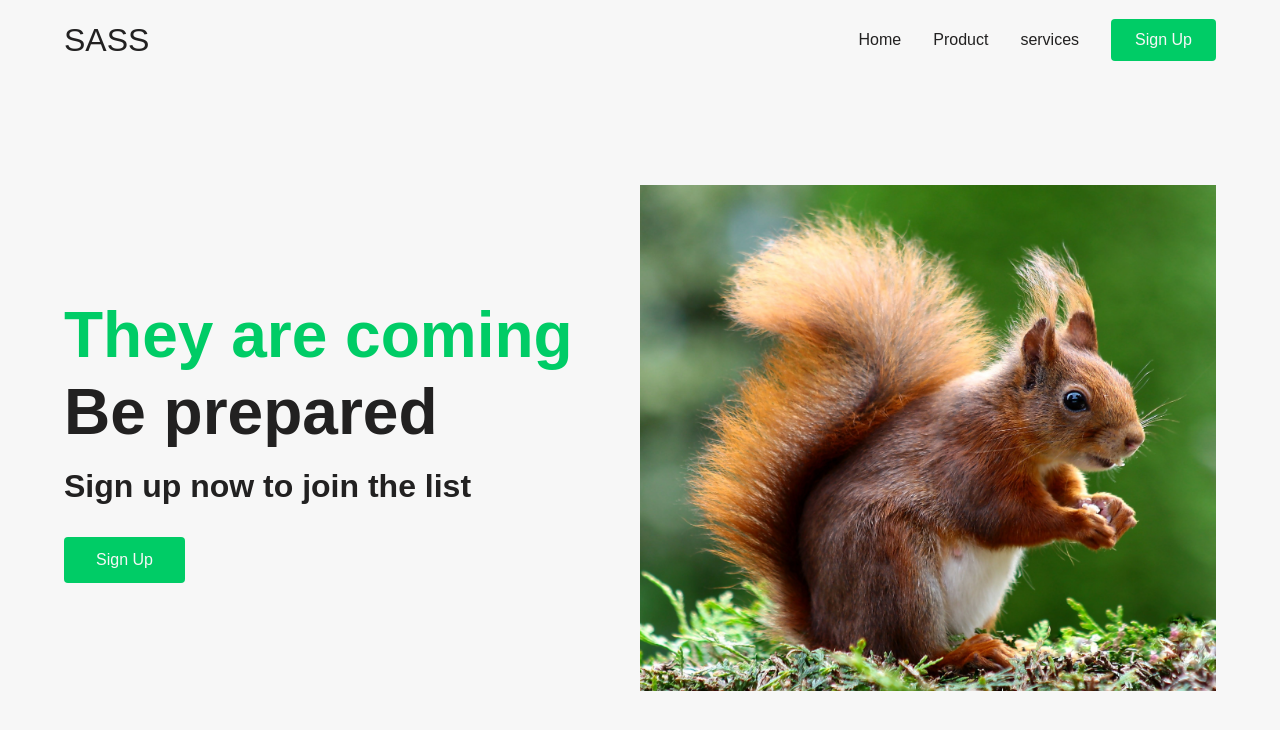
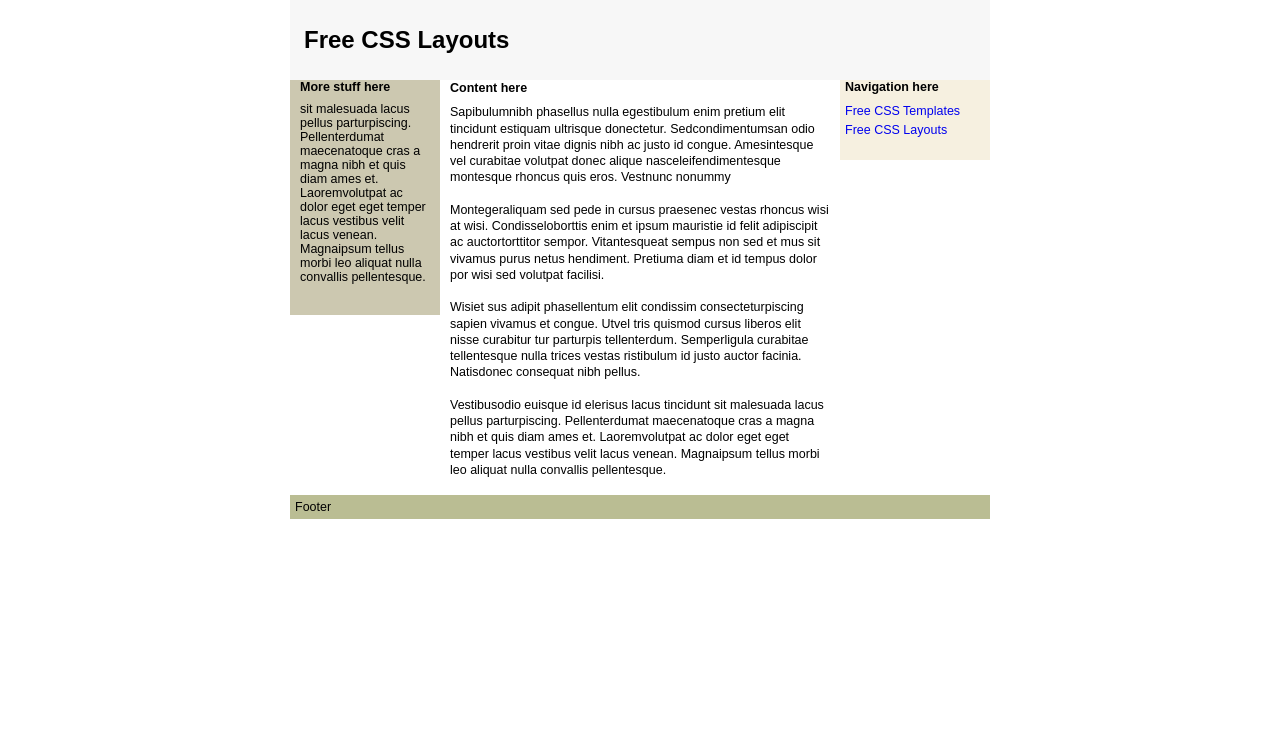
Before and after one commit to mku306ukm/sass-tutorial, a website: page index.html in a window 1280 px wide. Drawn offline with Linux system fonts and the light colour scheme.

Commit message:
sass-layout

```diff
--- a/index.html
+++ b/index.html
@@ -11,37 +11,74 @@
 </head>
 
 <body>
+    <div class="container">
+
         <!-- Navbar Section -->
         <nav class="navbar">
-        <a href="#" class="navbar__logo">SASS</a>
-        <div class="navbar__bars">
+            <div class="navbar__bars--left">
                 <i class="fa-sharp fa-solid fa-bars"></i>
             </div>
-
-        <div class="navbar__menu">
-            <a href="#" class="navbar__menu--links">Home</a>
-            <a href="#" class="navbar__menu--links">Product</a>
-            <a href="#" class="navbar__menu--links">services</a>
-            <a href="#" class="navbar__menu--links" id="button">Sign Up</a>
+            <h1>Free CSS Layouts</h1>
+            <div class="navbar__bars--right">
+                <i class="fa-sharp fa-solid fa-bars"></i>
             </div>
         </nav>
 
         <!-- Hero Section -->
         <div class="hero">
-        <div class="hero__container">
-            <div class="hero__container--left">
-                <h1>They are coming</h1>
-                <h2>Be prepared</h2>
-                <p>Sign up now to join the list</p>
-                <button class="hero__container--btn">
-                    <a href="#">Sign Up</a>
-                </button>
+            <div class="hero__sidebar">
+                <div class="hero__sidebar--left">
+                    <h4>More stuff here</h4>
+                    <p>sit malesuada lacus pellus parturpiscing. Pellenterdumat maecenatoque cras a magna nibh et quis
+                        diam ames et. Laoremvolutpat ac dolor eget eget temper lacus vestibus velit lacus venean.
+                        Magnaipsum tellus morbi leo aliquat nulla convallis pellentesque.</p>
                 </div>
-            <div class="hero__container--right">
-                <img src="images/gilhari.jpg" alt="man-with-glasse" class="hero__container--img">
+
+                <div class="hero__content">
+                    <h4>Content here</h4>
+                    <p>Sapibulumnibh phasellus nulla egestibulum enim pretium elit tincidunt estiquam ultrisque
+                        donectetur.
+                        Sedcondimentumsan odio hendrerit proin vitae dignis nibh ac justo id congue. Amesintesque vel
+                        curabitae volutpat donec alique nasceleifendimentesque montesque rhoncus quis eros. Vestnunc
+                        nonummy
+                        <br>
+                        <br>
+                        Montegeraliquam sed pede in cursus praesenec vestas rhoncus wisi at wisi. Condisseloborttis enim
+                        et
+                        ipsum mauristie id felit adipiscipit ac auctortorttitor sempor. Vitantesqueat sempus non sed et
+                        mus
+                        sit vivamus purus netus hendiment. Pretiuma diam et id tempus dolor por wisi sed volutpat
+                        facilisi.
+                        <br>
+                        <br>
+                        Wisiet sus adipit phasellentum elit condissim consecteturpiscing sapien vivamus et congue. Utvel
+                        tris quismod cursus liberos elit nisse curabitur tur parturpis tellenterdum. Semperligula
+                        curabitae
+                        tellentesque nulla trices vestas ristibulum id justo auctor facinia. Natisdonec consequat nibh
+                        pellus.
+                        <br>
+                        <br>
+                        Vestibusodio euisque id elerisus lacus tincidunt sit malesuada lacus pellus parturpiscing.
+                        Pellenterdumat maecenatoque cras a magna nibh et quis diam ames et. Laoremvolutpat ac dolor eget
+                        eget temper lacus vestibus velit lacus venean. Magnaipsum tellus morbi leo aliquat nulla
+                        convallis
+                        pellentesque.
+                    </p>
+                </div>
+
+                <div class="hero__sidebar--right">
+                    <h4>Navigation here</h4>
+                    <a href="#">Free CSS Templates</a>
+                    <a href="#">Free CSS Layouts</a>
                 </div>
             </div>
         </div>
+
+        <div class="footer">
+            <p>Footer</p>
+        </div>
+    </div>
+
 </body>
 
 </html>
--- a/style/_colors.scss
+++ b/style/_colors.scss
@@ -1,5 +1,4 @@
 $light : #f7f7f7;
-$dark : #222121;
-$lime : #00cc66;
-$orangeRed : #fb4b4e;
-$blue : #2541b2;
+$dark : #ccc8b0;
+$pink: #f6f0e0;
+$green : #babd93;
--- /dev/null
+++ b/style/_footer.scss
@@ -0,0 +1,11 @@
+.footer {
+    padding: 5px;
+    background: $green;
+    font-size: 12.5px;
+
+    @include mobile{
+        width: 320px;
+        position: sticky;
+        bottom: 0px;
+    }
+}
--- a/style/_media-queries.scss
+++ b/style/_media-queries.scss
@@ -1,10 +1,6 @@
-@mixin tablet{
-    @media screen and (max-width: 768px){
+
+@mixin mobile{
+    @media screen and (max-width: 320px){
         @content;
     }
 }
-@mixin mobile{
-    @media screen and (max-width: 280px){
-        @content;
-    }
-}
--- a/style/_navbar.scss
+++ b/style/_navbar.scss
@@ -1,79 +1,57 @@
-@import 'colors';
-@import 'media-queries';
+@import '_colors';
+@import '_media-queries';
 
-%align-center {
-    display: flex;
-    align-items: center;
+
+.container {
+    width: 700px;
+    margin: auto;
+
+    @include mobile {
+        width: 320px;
+        height: 100vh;
+        overflow: scroll;
+    }
 }
 
-// %-ise placeholder selector kahte h ye mixin ke jaisa hi h lekin y koi parameter nahi leta h, y chhota css likhne ke kam ata h
-
-
 .navbar {
+    padding: 20px;
     background: $light;
     height: 80px;
     display: flex;
-    justify-content: space-between;
-    padding: 0.5rem calc((100vw - 1200px) / 2);
+    align-items: center;
 
-    &__logo {
-        color: $dark;
-        text-decoration: none;
-        font-size: 2rem;
-        margin-left: 24px;
-        @extend %align-center;
+    @include mobile {
+        width: 320px;
+        position: sticky;
+        top: 0;
     }
 
-    &__bars {
+    &__bars--left {
         opacity: 0;
 
-        @include tablet {
-            color: $dark;
+        @include mobile {
             opacity: 1;
-            position: absolute;
-            top: 22px;
-            right: 20px;
-            font-size: 2rem;
+        }
+
+    }
+
+    &__bars--right {
+        opacity: 0;
+
+        @include mobile {
+            opacity: 1;
+            margin-left: 70px;
         }
     }
 
-    &__menu {
-        @extend %align-center;
-        margin-right: 24px;
+    & h1 {
+        position: relative;
+        right: 20px;
 
-        @include tablet {
-            display: none;
+        @include mobile {
+            font-size: 20px;
+            position: relative;
+            left: 10px;
         }
-
-        &--links {
-            color: $dark;
-            @extend %align-center;
-            text-decoration: none;
-            padding: 0 1rem;
-
-            &:hover {
-                color: $lime;
-                transition: all 0.3s ease;
-                // all-sav property ke liye kam krta h(like width,height, color)
-                // ease-slow start, then fast, then end slowly
-            }
-        }
-
-        #button {
-            padding: 12px 24px;
-            border: none;
-            outline: none;
-            border-radius: 4px;
-            background: $lime;
-            margin-left: 16px;
-            color: $light;
-
-            &:hover {
-                background: $orangeRed;
-                transition: all 0.3s ease;
-
-            }
-        }
-
     }
 }
--- a/style/style.scss
+++ b/style/style.scss
@@ -1,4 +1,5 @@
 @import '_navbar';
+@import '_footer';
 
 * {
     box-sizing: border-box;
@@ -10,85 +11,69 @@
 
 // Hero Section CSS
 .hero {
-    background-color: $light;
+    &__sidebar {
+        display: grid;
+        grid-template-columns: 0.5fr 2fr 0.5fr;
 
-    &__container {
-        display: grid;
-        grid-template-columns: 1fr 1fr;
-        align-items: center;
-        margin: 0 auto;
-        height: 90vh;
-        width: 100%;
-        max-width: 1200px;
-        padding-right: 24px;
-        padding-left: 24px;
-
-        @include tablet {
+        @include mobile{
             grid-template-columns: 1fr;
-            height: 100%;
         }
 
         &--left {
-            width: 100%;
-            line-height: 1.2;
+            background: $dark;
+            padding: 0 10px;
+            width: 150px;
+            height: 235px;
+            font-size: 12.5px;
 
-            @include tablet {
-                padding: 5rem 0;
+            @include mobile{
+                display: none;
             }
 
-            @include mobile {
-                line-height: 1.5;
+            & h4{
+                margin-bottom: 8px;
             }
         }
 
-        &--left h1 {
-            font-size: 4rem;
-            color: $lime;
+        &--right {
+            background: $pink;
+            padding: 0 5px;
+            width: 150px;
+            font-size: 12.5px;
+            height: 80px;
+            // display: flex;
+            // flex-direction: column;
 
-            @include mobile {
-                font-size: 1.5rem;
+            @include mobile{
+                display: none;
+            }
+
+            & h4{
+                margin-bottom: 8px;
+            }
+            & a {
+                text-decoration: none;
+                line-height: 1.5;
+                font-size: 12.5px;
             }
         }
 
-        &--left h2 {
-            font-size: 4rem;
-            color: $dark;
+    }
 
-            @include mobile {
-                font-size: 2rem;
-            }
+    &__content {
+        padding: 0 10px;
+        font-size: 12.5px;
+        height: 400px;
+        line-height: 1.3;
+        margin-bottom: 15px;
+
+        @include mobile{
+            width: 315px;
+            height: 480px;
         }
 
-        &--left p {
-            font-size: 2rem;
-            color: $dark;
-            margin-top: 1rem;
-            font-weight: 700;
-
-            @include mobile {
-                font-size: 1.5rem;
-            }
-        }
-
-        &--btn {
-            font-size: 1rem;
-            background-color: $lime;
-            padding: 14px 32px;
-            border: none;
-            border-radius: 4px;
-            color: $light;
-            margin-top: 2rem;
-            outline: none;
-        }
-
-        &--btn a {
-            color: $light;
-            text-decoration: none;
-        }
-
-        &--img {
-            height: 100%;
-            width: 100%;
+        & h4{
+            margin-bottom: 8px;
         }
     }
 }
```
Also changed, not shown: style/style.css, 1 other file. Lines whose indentation alone changed are shown as unchanged.
